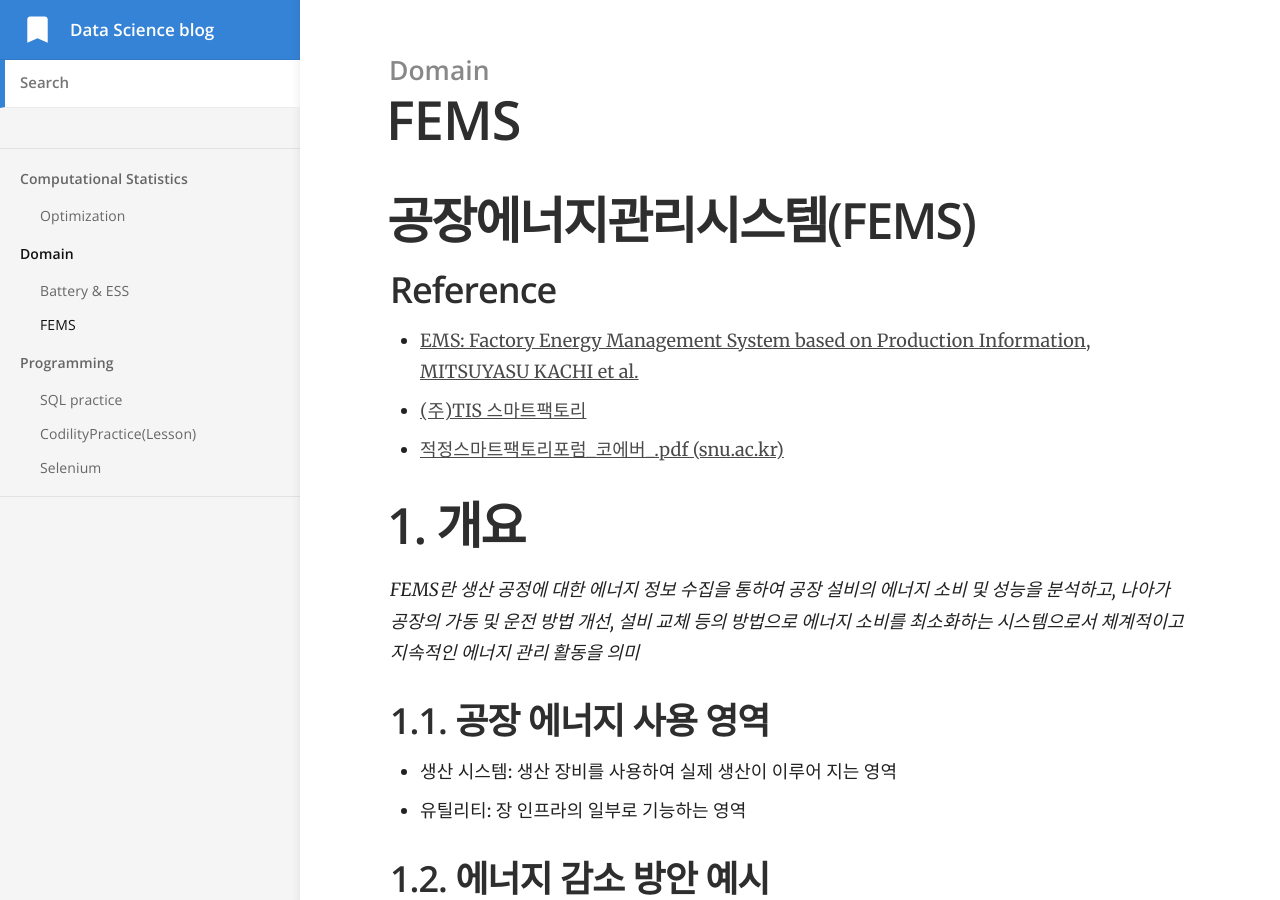
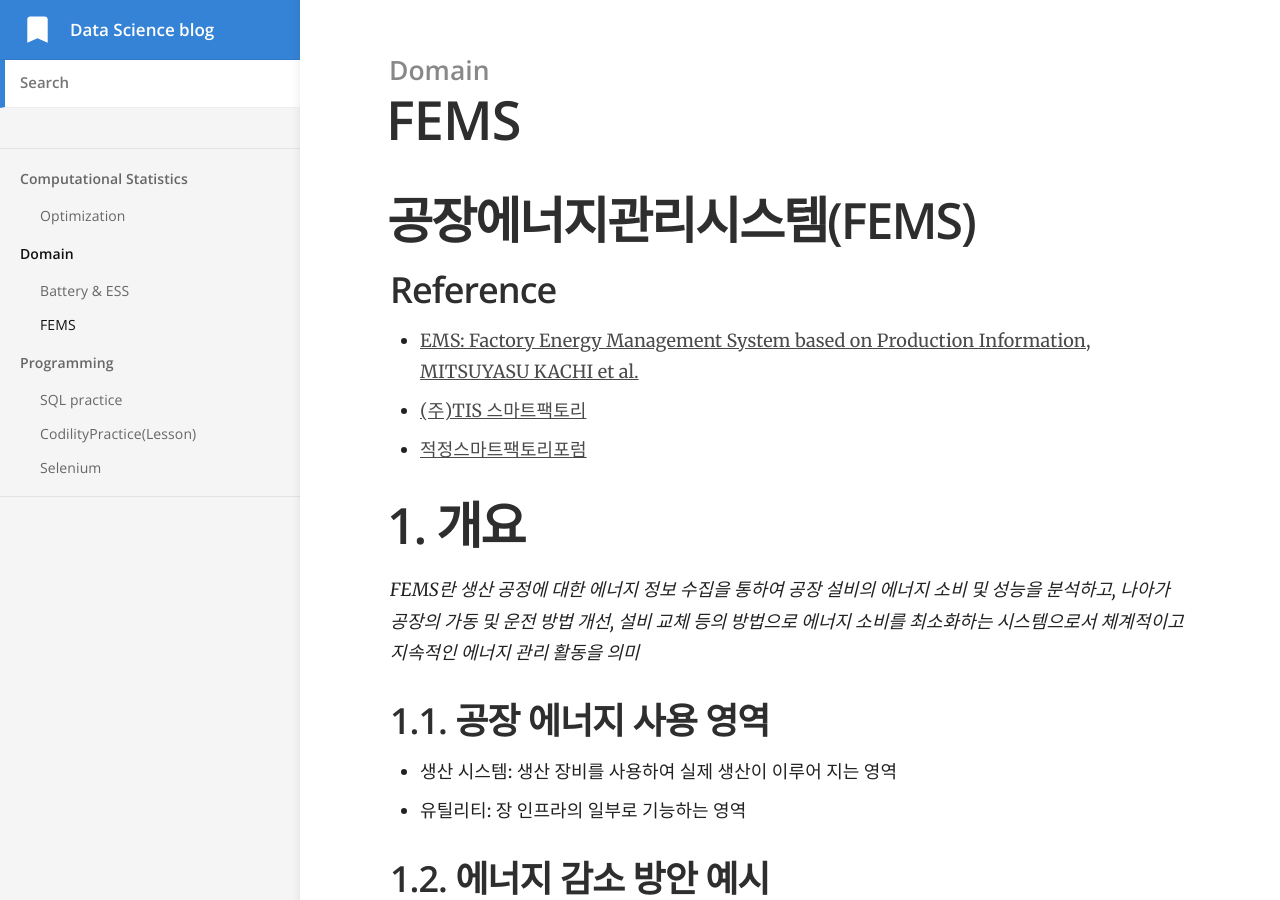
Before and after one commit to yrk3434/yrk3434.github.io, a Jekyll site: the page built from _docs/Domain/FEMS.md, in a window 1280 px wide and 900 px high. Built offline with Jekyll 4.4.1, drawn with Linux system fonts in a browser that asks for light colours.

Commit message:
Update FEMS.md

```diff
--- a/_docs/Domain/FEMS.md
+++ b/_docs/Domain/FEMS.md
@@ -9,7 +9,7 @@ order: 2
 ## Reference
 - [EMS: Factory Energy Management System based on Production Information, MITSUYASU KACHI et al.](http://www.wseas.us/e-library/conferences/2013/Morioka/ISMA/ISMA-05.pdf)
 - [(주)TIS 스마트팩토리](http://www.tisys.co.kr/sub2_1.html)
-- [적정스마트팩토리포럼_코에버_.pdf (snu.ac.kr)](http://fab.snu.ac.kr/smart/%EC%A0%81%EC%A0%95%EC%8A%A4%EB%A7%88%ED%8A%B8%ED%8C%A9%ED%86%A0%EB%A6%AC%ED%8F%AC%EB%9F%BC_%EC%BD%94%EC%97%90%EB%B2%84_.pdf)
+- [적정스마트팩토리포럼](http://fab.snu.ac.kr/smart/%EC%A0%81%EC%A0%95%EC%8A%A4%EB%A7%88%ED%8A%B8%ED%8C%A9%ED%86%A0%EB%A6%AC%ED%8F%AC%EB%9F%BC_%EC%BD%94%EC%97%90%EB%B2%84_.pdf)
 
 
 # 1. 개요
```
